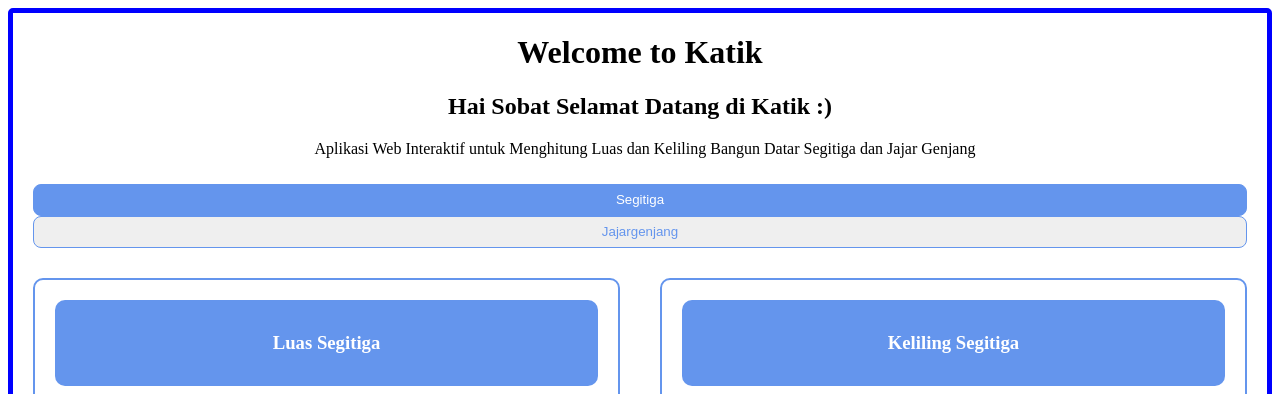
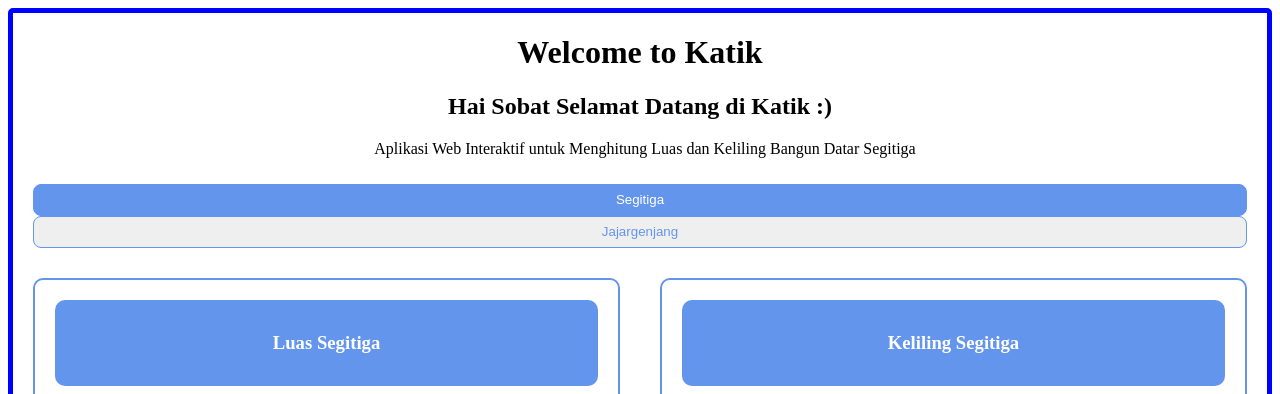
Before and after one commit to revou-fundamental-course/02-sept-24-Fauzangalangraifan10, a plain HTML site: page index.html in a window 1280 px wide. Shown: the top 394 px of the page. Drawn offline with Linux system fonts and the light colour scheme.

Commit message:
update mini project

```diff
--- a/index.html
+++ b/index.html
@@ -11,7 +11,7 @@
     <header class="main-header">
         <h1>Welcome to Katik</h1>
         <h2>Hai Sobat Selamat Datang di Katik :) </h2>
-        <p>Aplikasi Web Interaktif untuk Menghitung Luas dan Keliling Bangun Datar Segitiga dan Jajar Genjang</p>
+        <p>Aplikasi Web Interaktif untuk Menghitung Luas dan Keliling Bangun Datar Segitiga </p>
     </header>
 
     <main>
```
